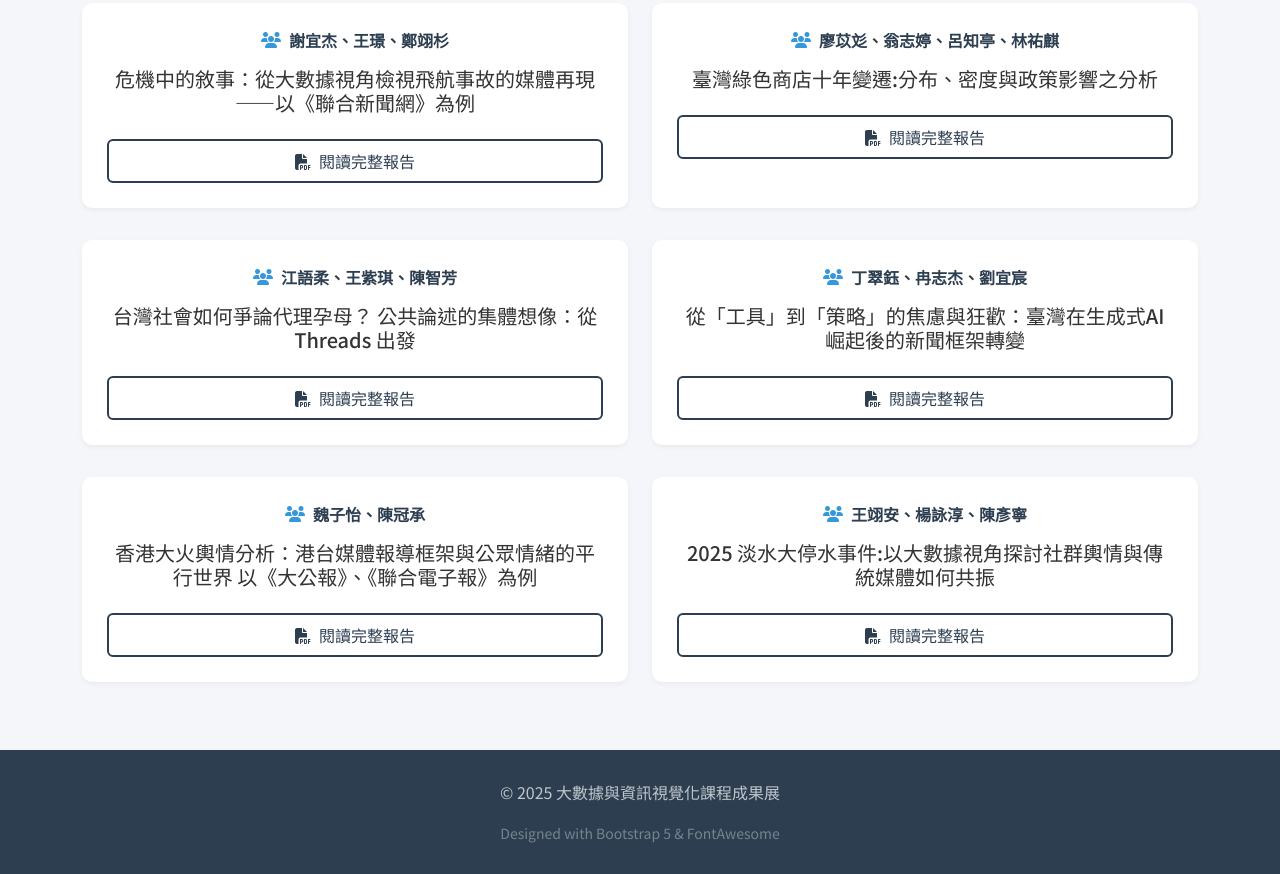
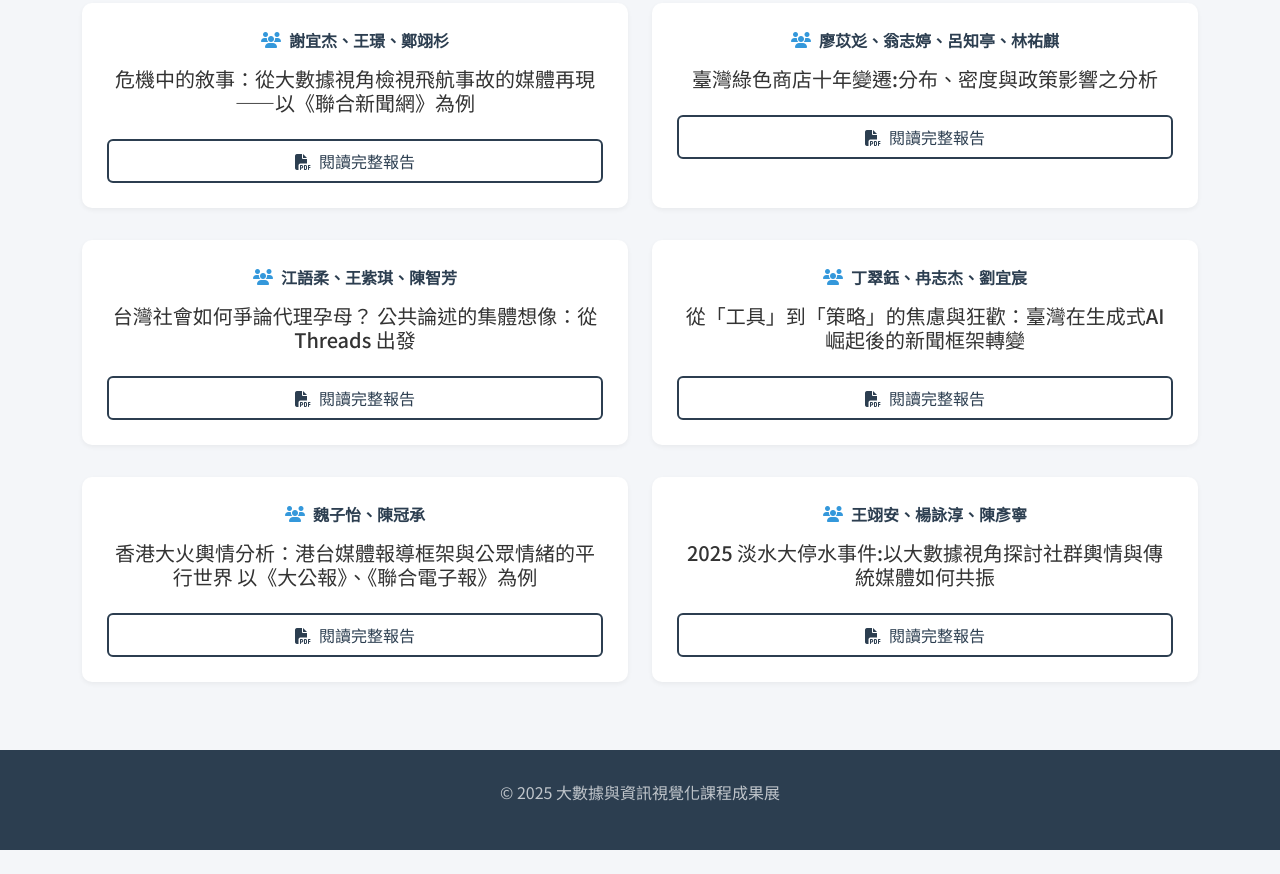
Before and after one commit to kiyorochiang/Big-Data-and-Data-Visualization-website, a plain HTML site: page index.html in a window 1280 px wide. Shown: the part 1345-2219 px from the top of the page. After the commit the page ends 2195 px from the top, so only its background shows below. Drawn offline with nearby package versions, Linux system fonts and the light colour scheme.

Commit message:
Update index.html

```diff
--- a/index.html
+++ b/index.html
@@ -332,7 +332,6 @@
     <footer>
         <div class="container text-center">
             <p>&copy; 2025 大數據與資訊視覺化課程成果展</p>
-            <small style="opacity: 0.5;">Designed with Bootstrap 5 & FontAwesome</small>
         </div>
     </footer>
 
```
